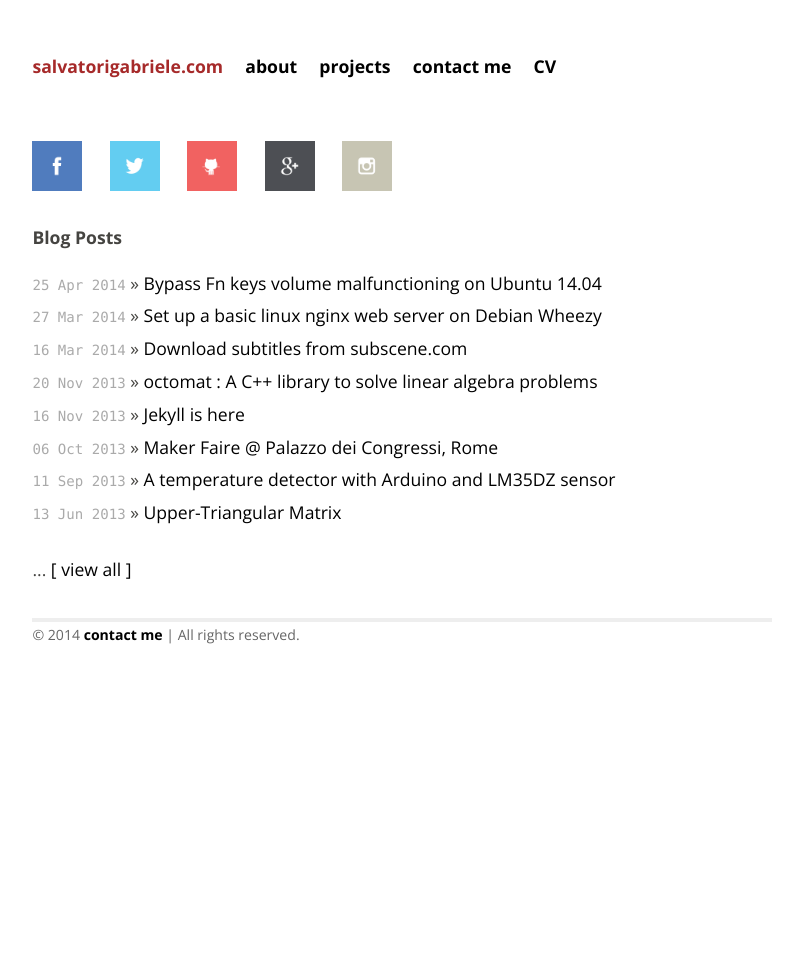
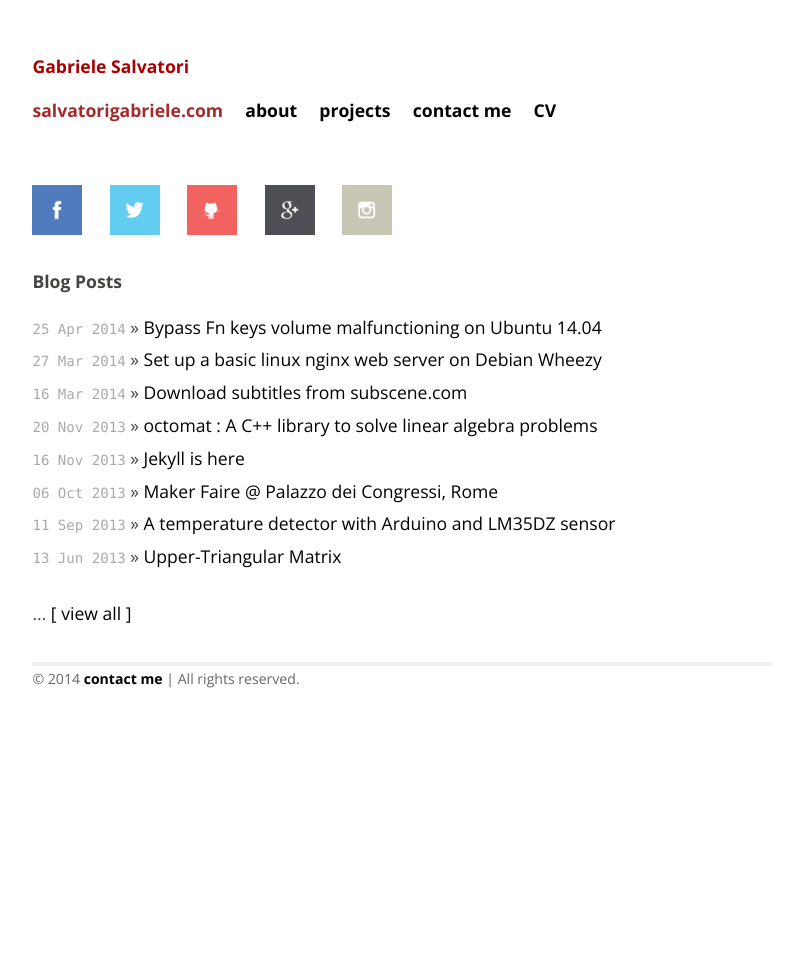
Before and after one commit to gsalvatori/salvatorigabriele.com, a Jekyll site: the page built from index.html, in a window 1280 px wide. Shown: the whole page, without its empty margins (238-1041 px from the left). Built offline with Jekyll 4.4.1, drawn with Linux system fonts in a browser that asks for light colours; Markdown is read by kramdown in place of the engine named in the settings.

Commit message:
Update default.html

```diff
--- a/_layouts/default.html
+++ b/_layouts/default.html
@@ -22,6 +22,7 @@
 
 <div class="site">
   <div class="title">
+    <h1>Gabriele Salvatori</h1>
     <a href="/">salvatorigabriele.com</a>
     <a class="extra" href="/about.html">about</a>
     <a class="extra" href="/projects.html">projects</a>
```
